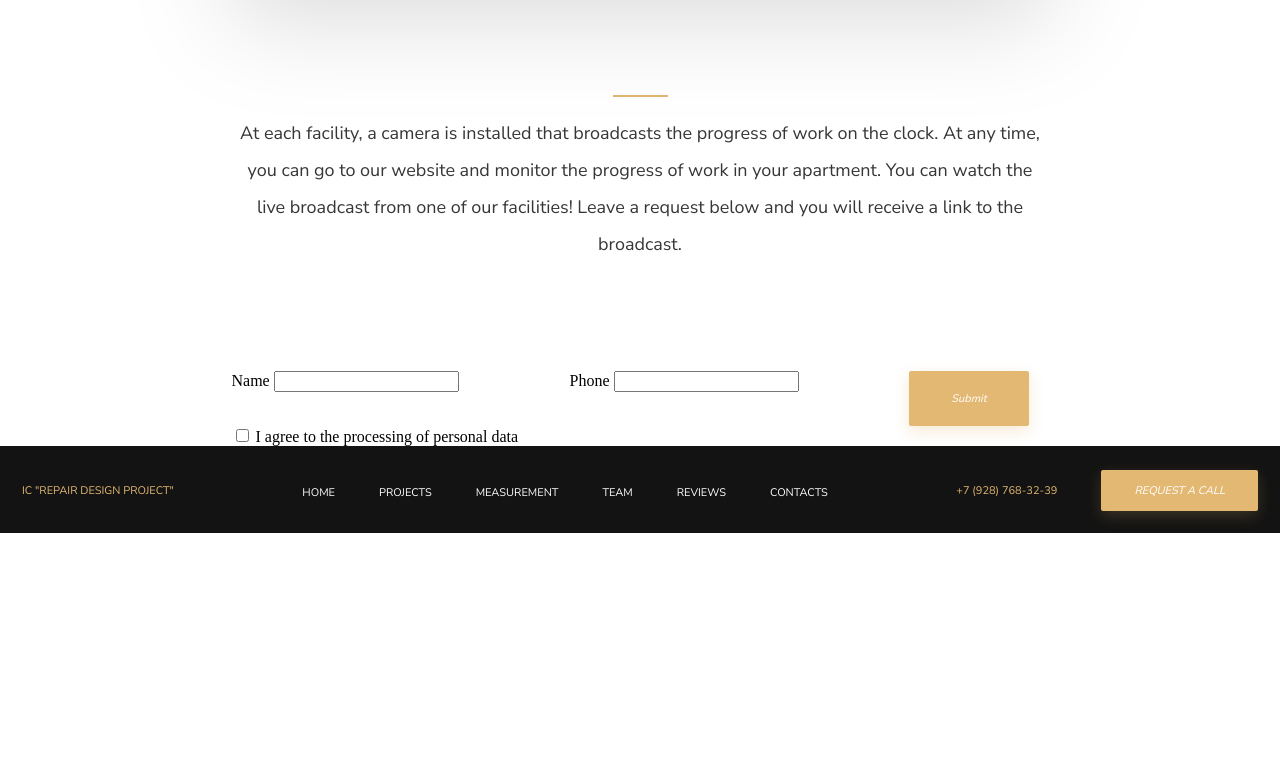
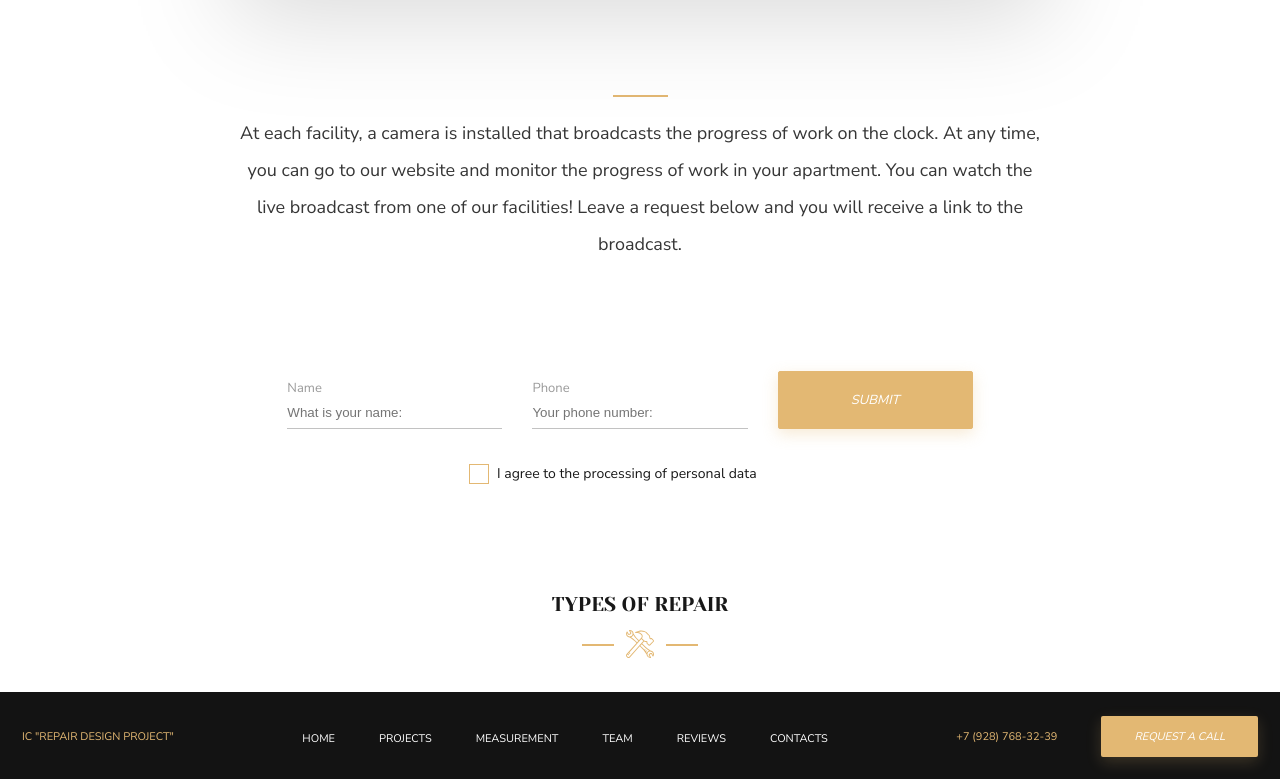
Before and after one commit to AKD8347/desing_website_page, a plain HTML site: page index.html in a window 1280 px wide. Shown: the part 2072-2851 px from the top of the page. Before the commit the page ends 2605 px from the top, so only its background shows below. Drawn offline with Linux system fonts and the light colour scheme.

Commit message:
control form checkbox

```diff
--- a/index.html
+++ b/index.html
@@ -128,21 +128,27 @@
 
         <form class="control__form">
             <div class="control__element">
-                <label for="name">Name</label>
-                <input id="name" type="text">
+                <label class="control__label" for="name">Name</label>
+                <input id="name" class="control__text" type="text" placeholder="What is your name:">
             </div>
             <div class="control__element">
-                <label for="name">Phone</label>
-                <input id="phone" type="text">
+                <label class="control__label" for="name">Phone</label>
+                <input id="phone" class="control__text" type="text" placeholder="Your phone number:">
             </div>
             <div class="control__element">
                 <button type="button" class="banner__form-btn">Submit</button>
             </div>
-            <div class="control__element">
-                <input id="personal" type="checkbox">
-                <label for="personal">I agree to the processing of personal data</label>
+            <div class="control__element control__element--checkboxes">
+                <input id="personal" class="control__checkbox" type="checkbox">
+                <label class="control__label--checkbox" for="personal">I agree to the processing of personal data</label>
             </div>
         </form>
+
+        <h3 class="tabs__video-title control__title--black">
+            TYPES OF REPAIR
+        </h3>
+        <span class="title-icon control__title--icon"></span>
+
     </div>
 </section>
 
--- a/scss/_control.scss
+++ b/scss/_control.scss
@@ -31,14 +31,120 @@
     text-align: center;
     color: #363636;
 
+    &--black {
+      color: #181818;
+    }
+
+    &--icon {
+      background-image: url('../images/icons/tools_icon.svg');
+    }
   }
 
   &__form {
     display: flex;
     flex-wrap: wrap;
     flex-direction: row;
-    justify-content: space-between;
+    justify-content: center;
+    align-items: end;
     width: 100%;
     margin-top: 90px;
+    margin-bottom: 75px;
+  }
+
+  &__element {
+    display: flex;
+    flex-wrap: wrap;
+    flex-direction: column;
+    justify-content: flex-start;
+    width: calc(30% - 30px);
+    margin: 0 15px 35px;
+
+    .banner__form-btn {
+      font-family: $Nunito;
+      font-weight: 400;
+      font-size: 13px;
+      text-align: center;
+      text-transform: uppercase;
+      color: #FFFFFF;
+
+      &:hover {
+        color: #E3B873;
+        background-color: transparent;
+        border: 1px solid #E3B873;
+        box-shadow: none;
+      }
+    }
+
+    &--checkboxes {
+      width: 35%;
+    }
+  }
+
+  &__label {
+    display: block;
+    position: relative;
+    width: 100%;
+    font-family: $Nunito;
+    font-weight: 400;
+    font-size: 13px;
+    color: rgba(54, 54, 54, 0.5);
+
+    &--checkbox {
+      display: block;
+      position: relative;
+      width: 100%;
+      font-family: $Nunito;
+      font-weight: 400;
+      font-size: 14px;
+      color: #181818;
+
+      &:before {
+        content: "";
+        position: absolute;
+        left: -28px;
+        top: 0;
+        width: 18px;
+        height: 18px;
+        border: 1px solid #E3B873;
+        background-color: transparent;
+        transition: all 0.4s;
+      }
+
+      &:after {
+        content: "";
+        position: absolute;
+        left: -28px;
+        top: 0;
+        width: 18px;
+        height: 18px;
+        border: 1px solid #E3B873;
+        background-color: #E3B873;
+        background-image: url('../images/icons/checked_icon.svg');
+        background-repeat: no-repeat;
+        -webkit-background-size: 13px 9px;
+        background-size: 13px 9px;
+        background-position: center center;
+        opacity: 0;
+        transition: all 0.4s;
+      }
+    }
+  }
+
+  &__text {
+    padding: 8px 0;
+    border: none;
+    border-bottom: 1px solid rgba(54, 54, 54, 0.3);
+  }
+
+  &__checkbox:checked, &__checkbox:not(:checked) {
+    display: none;
+  }
+
+  &__checkbox:checked + .control__label--checkbox:before {
+    background-color: #E3B873;
+  }
+
+  &__checkbox:checked + .control__label--checkbox:after {
+    opacity: 1;
   }
 }
--- a/scss/_tabs.scss
+++ b/scss/_tabs.scss
@@ -347,8 +347,6 @@
 
     &--icon {
       background-image: url('../images/icons/camera_icon.svg');
-      background-repeat: no-repeat;
-      background-position: center center;
       margin-bottom: 32px;
     }
   }
--- a/scss/styles.scss
+++ b/scss/styles.scss
@@ -49,6 +49,9 @@ $Yeseva: 'Yeseva One', cursive;
   float: left;
   width: 32px;
   height: 32px;
+  background-repeat: no-repeat;
+  background-position: center center;
+  margin-bottom: 32px;
 
   &:before {
     display: block;
```
Also changed, not shown: images/icons/checked_icon.svg (added), scss/styles.css, 1 other file.
